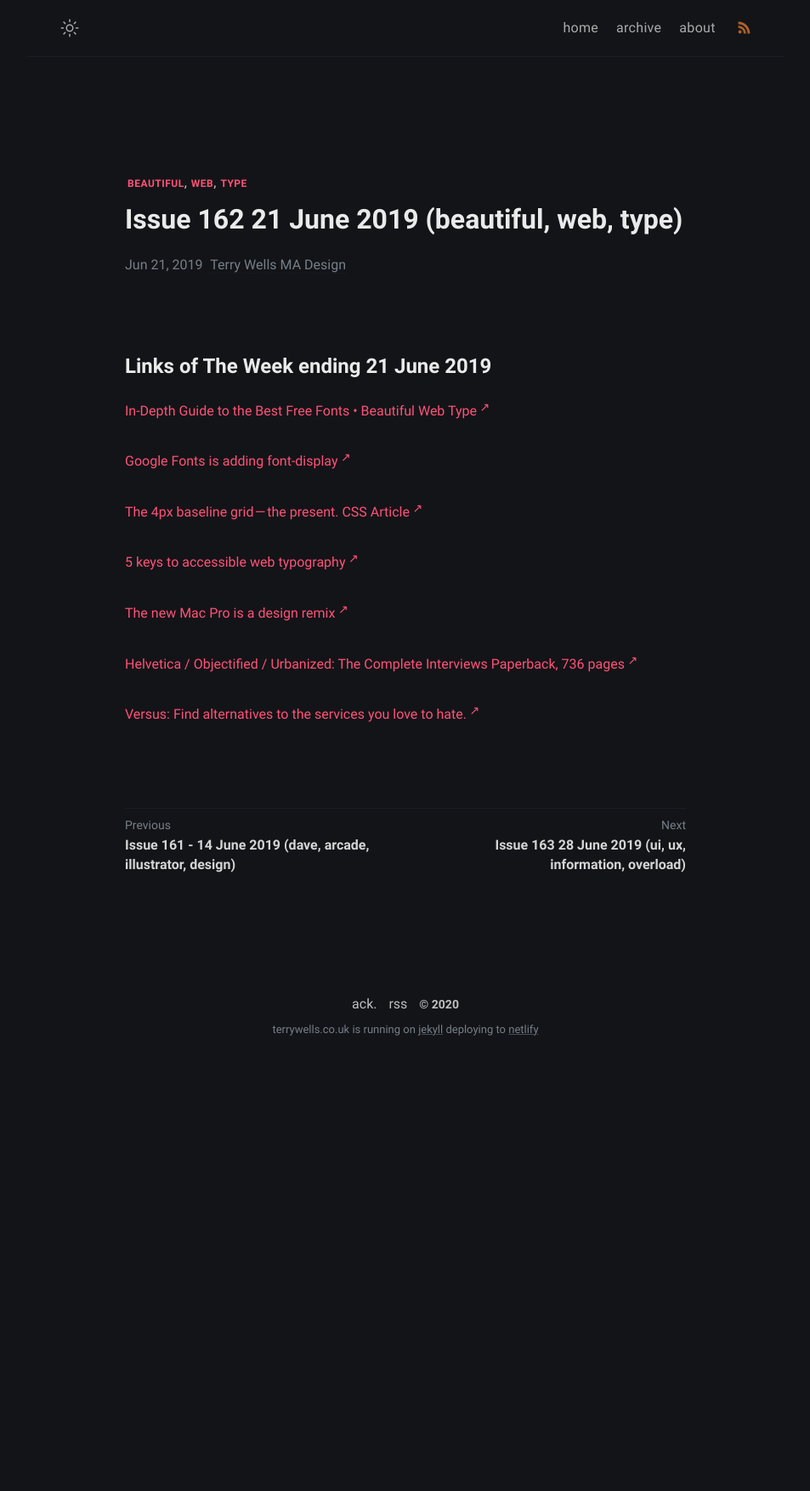
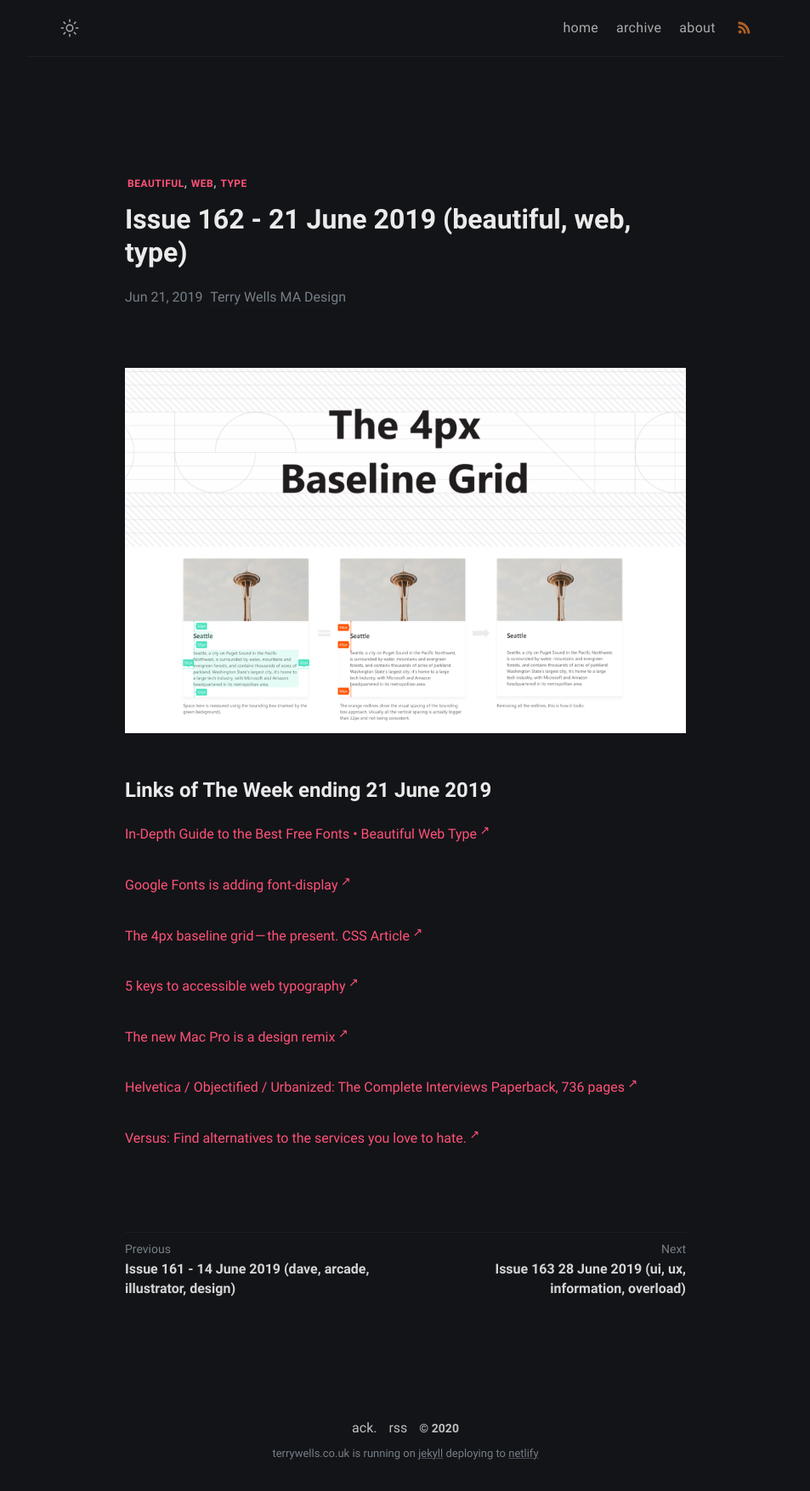
Before and after one commit to wristtattoo/jekyll-klise, a Jekyll site: the page built from _posts/2020-11-03-issue-162-21-june-2019-beautiful-web-type.md, in a window 1280 px wide. Shown: the whole page at 85% size, without its empty margins (163-1116 px from the left). Built offline with Jekyll 4.4.1, drawn with Linux system fonts in a browser that asks for light colours; a script that is not in the unit is left out; before the commit the page ends 1256 px from its top, so only the background shows below that.

Commit message:
Update Links of The Week “2020-11-03-issue-162-21-june-2019-beautiful-web-type”

```diff
--- a/_posts/2020-11-03-issue-162-21-june-2019-beautiful-web-type.md
+++ b/_posts/2020-11-03-issue-162-21-june-2019-beautiful-web-type.md
@@ -1,9 +1,11 @@
 ---
 layout: post
-title: Issue 162 21 June 2019 (beautiful, web, type)
+title: Issue 162 - 21 June 2019 (beautiful, web, type)
 tags: beautiful web type
 date: 2019-06-21T14:49:45.737Z
 ---
+![The 4px baseline grid](/assets/uploads/issue-162.png "The 4px baseline grid")
+
 # Links of The Week ending 21 June 2019
 
 <a href="https://beautifulwebtype.com" target="_blank">In-Depth Guide to the Best Free Fonts • Beautiful Web Type</a>
```
Also changed, not shown: assets/uploads/issue-162.png (added).
